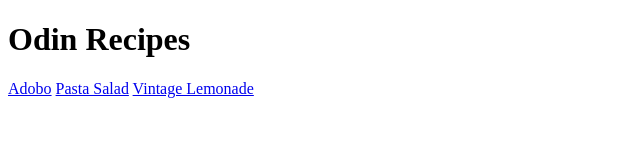
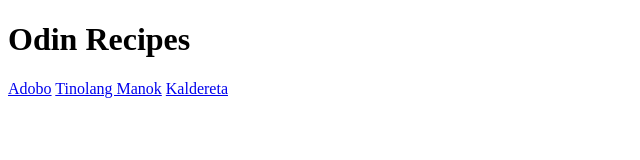
Before and after one commit to JL-Moreno021/odin-recipes, a plain HTML site: page index.html in a window 1280 px wide. Shown: the full height of the page, 0-640 px from the left. Drawn offline with Linux system fonts and the light colour scheme.

Commit message:
Updated the correct recipe name and links

```diff
--- a/index.html
+++ b/index.html
@@ -8,7 +8,7 @@
 	<body>
 		<h1>Odin Recipes</h1>
 		<a href="./recipes/adobo.html">Adobo</a>
-		<a href="./recipes/pasta_salad.html">Pasta Salad</a>
-		<a href="./recipes/vintage_lemonade.html">Vintage Lemonade</a>
+		<a href="./recipes/tinola.html">Tinolang Manok</a>
+		<a href="./recipes/kaldereta.html">Kaldereta</a>
 	</body>
 </html>
```
